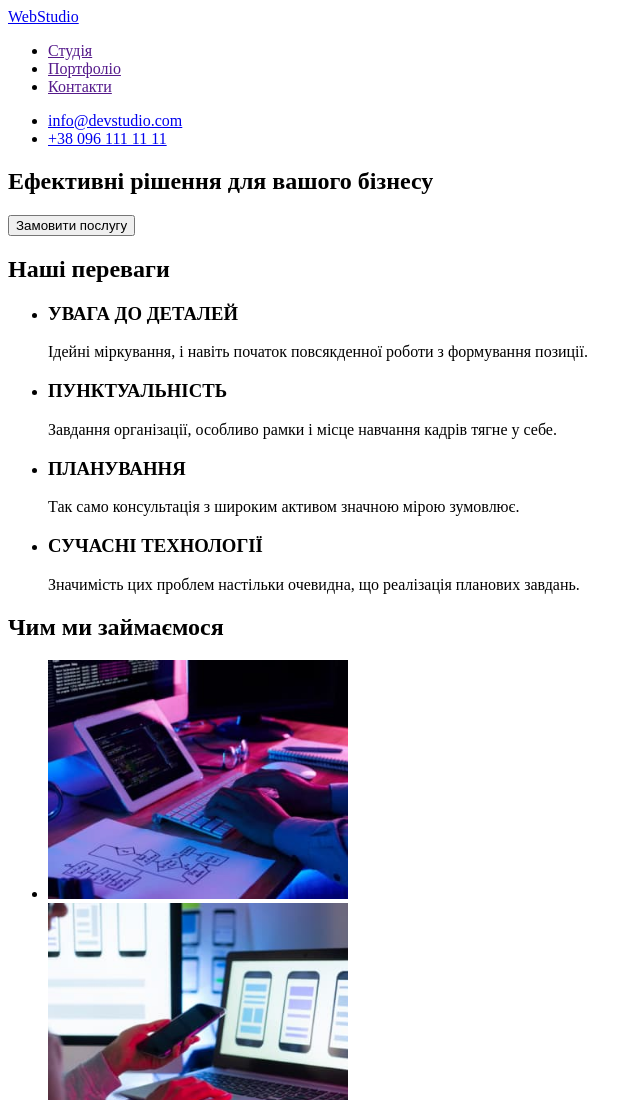
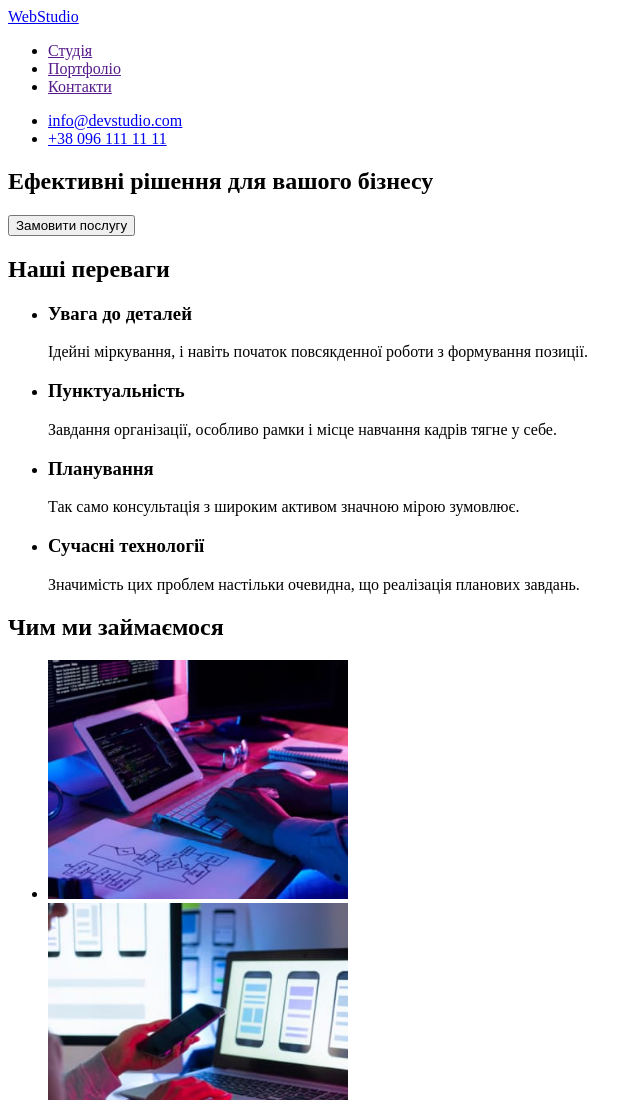
Before and after one commit to DimaShabatyn/goit-markup-hw-01, a plain HTML site: page index.html in a window 1280 px wide. Shown: the top 1100 px of the page, without its empty margins (0-640 px from the left). Drawn offline with Linux system fonts and the light colour scheme.

Commit message:
Прибрав великі літери

```diff
--- a/index.html
+++ b/index.html
@@ -5,6 +5,7 @@
     <meta http-equiv="X-UA-Compatible" content="IE=edge">
     <meta name="viewport" content="width=device-width, initial-scale=1.0">
     <title>WebStudio</title>
+    <link href="./css/styles.css" rel="stylesheet" />
 </head>
 <body>
     <!-- шапка сторінки -->
@@ -35,19 +36,19 @@
             <h2>Наші переваги</h2>
             <ul>
                 <li>
-                    <h3>УВАГА ДО ДЕТАЛЕЙ</h3>
+                    <h3>Увага до деталей</h3>
                     <p>Ідейні міркування, і навіть початок повсякденної роботи з формування позиції.</p>
                 </li>
                 <li>
-                    <h3>ПУНКТУАЛЬНІСТЬ</h3>
+                    <h3>Пунктуальність</h3>
                     <p>Завдання організації, особливо рамки і місце навчання кадрів тягне у себе.</p>
                 </li>
                 <li>
-                    <h3>ПЛАНУВАННЯ</h3>
+                    <h3>Планування</h3>
                     <p>Так само консультація з широким активом значною мірою зумовлює.</p>
                 </li>
                 <li>
-                    <h3>СУЧАСНІ ТЕХНОЛОГІЇ</h3>
+                    <h3>Сучасні технології</h3>
                     <p>Значимість цих проблем настільки очевидна, що реалізація планових завдань.</p>
                 </li>
             </ul>
```
Also changed, not shown: css/styles.css (added).
